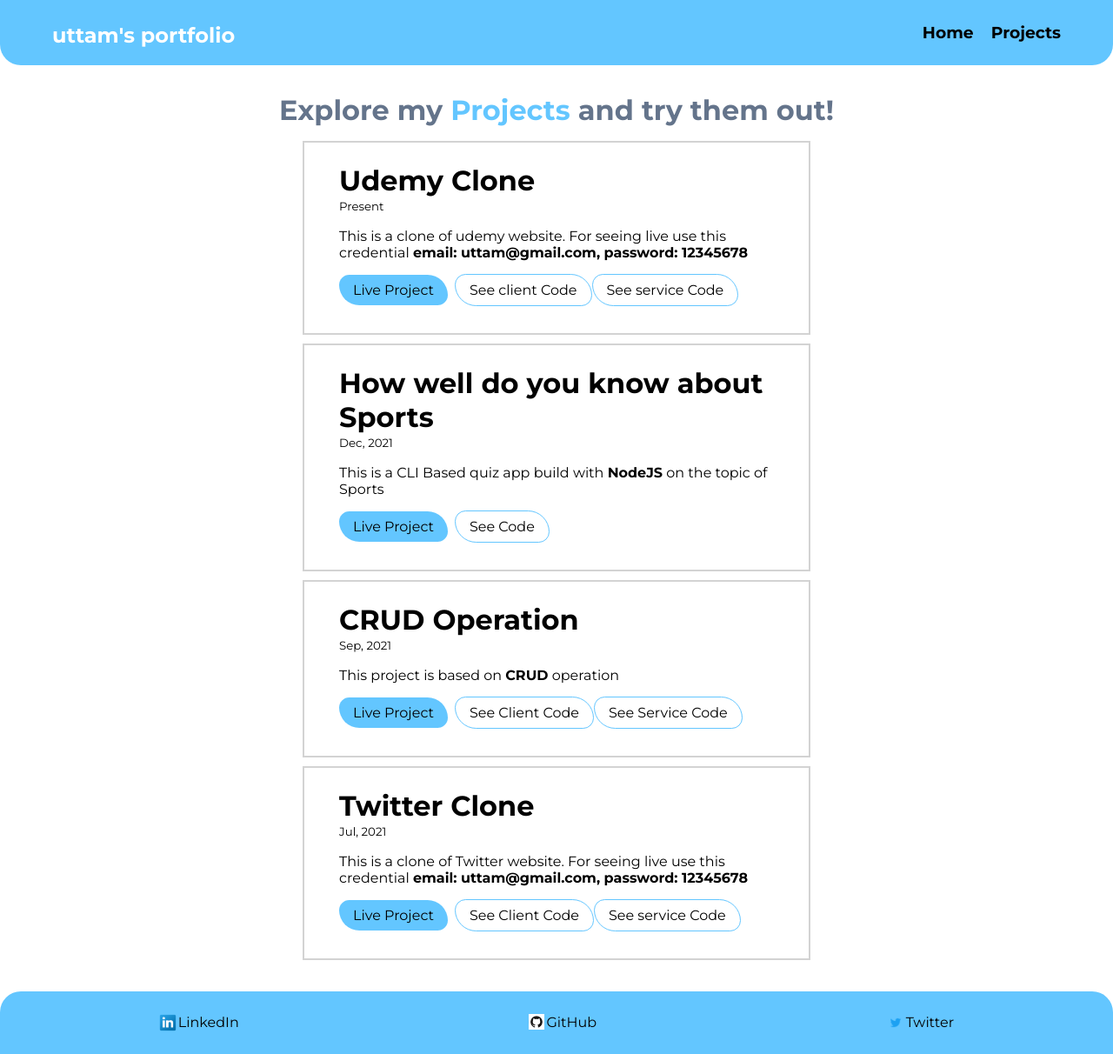
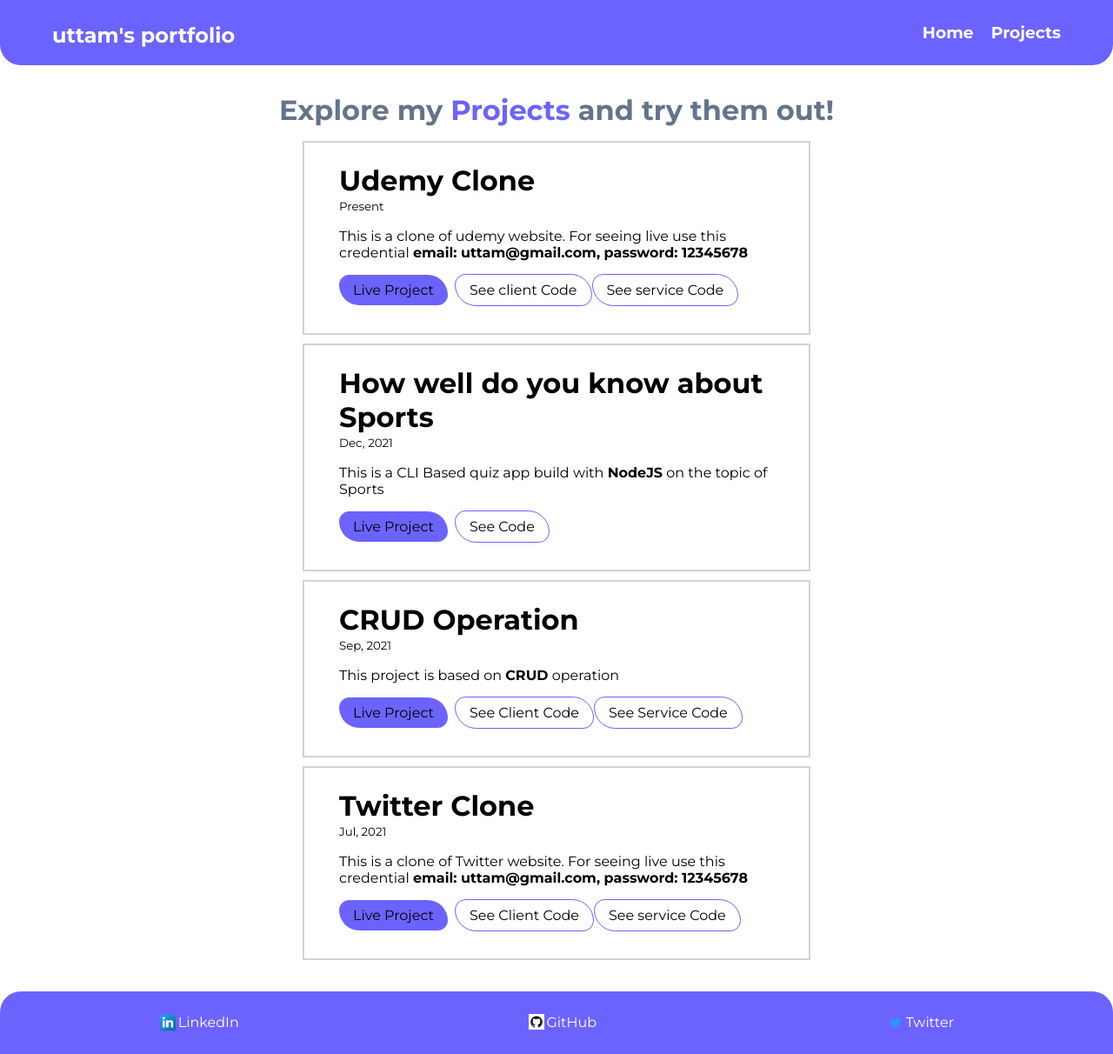
Before and after one commit to uttampatro/portfolio, a React (Create React App) app: page /projects in a window 1280 px wide. Shown: the whole page at 87% size. Built offline with nearby package versions, Linux system fonts and the light colour scheme.

Commit message:
colorChange

```diff
--- a/src/components/header/style.css
+++ b/src/components/header/style.css
@@ -1,7 +1,7 @@
 .header {
     display: flex;
     justify-content: space-between;
-    background-color: #63c6ff;
+    background-color: #6c63ff;
     color: white;
     padding: 1rem 1rem;
     padding-left: 50px;
@@ -22,9 +22,9 @@
     cursor: pointer;
     /* font-weight: 500; */
     padding: 10px;
-    color: black;
+    color: white;
 }
 
 h3:hover {
-    color: white;
+    color: black;
 }
--- a/src/pages/home/style.css
+++ b/src/pages/home/style.css
@@ -3,7 +3,7 @@
     color: #64748b;
 }
 .container > h1 > span {
-    color: #63c6ff;
+    color: #6c63ff;
 }
 .imageLogo {
     max-width: 620px;
@@ -39,27 +39,27 @@
     text-decoration: none;
     color: black;
     padding: 0.5rem 1rem;
-    background-color: #63c6ff;
+    background-color: #6c63ff;
     border-radius: 1rem 2rem;
 }
 .link-secondary {
     text-decoration: none;
     color: black;
     padding: 0.5rem 1rem;
-    border: 1px solid #63c6ff;
+    border: 1px solid #6c63ff;
     border-radius: 1rem 2rem;
 }
 .link-primary:hover {
     background-color: #99f6e4;
 }
 .link-secondary:hover {
-    background-color: #63c6ff;
+    background-color: #6c63ff;
 }
 .footer {
     display: flex;
     justify-content: space-around;
-    background-color: #63c6ff;
-    margin-top: 40px;
+    background-color: #6c63ff;
+    margin-top: 10px;
     position: sticky;
     padding: 1rem 1rem;
     border-top-left-radius: 1.5rem;
@@ -72,11 +72,11 @@
     display: flex;
     font-weight: 500;
     text-decoration: none;
-    color: black;
+    color: white;
     padding: 10px;
 }
 .footerLink:hover {
-    color: white;
+    color: black;
 }
 .footerLink > img {
     width: 20px;
--- a/src/pages/project/index.js
+++ b/src/pages/project/index.js
@@ -12,7 +12,7 @@
             <div className="headerContainer">
                 <h1 className="headerContainer-heading">
                     Explore my{' '}
-                    <span style={{ color: '#63c6ff' }}>Projects</span> and try
+                    <span style={{ color: '#6c63ff' }}>Projects</span> and try
                     them out!
                 </h1>
             </div>
--- a/src/pages/project/style.css
+++ b/src/pages/project/style.css
@@ -35,19 +35,19 @@
     color: black;
     padding: 0.5rem 1rem;
     margin-right: 00.5rem;
-    background-color: #63c6ff;
+    background-color: #6c63ff;
     border-radius: 1rem 2rem;
 }
 .link-secondary {
     text-decoration: none;
     color: black;
     padding: 0.5rem 1rem;
-    border: 1px solid #63c6ff;
+    border: 1px solid #6c63ff;
     border-radius: 1rem 2rem;
 }
 .link-primary:hover {
     background-color: #99f6e4;
 }
 .link-secondary:hover {
-    background-color: #63c6ff;
+    background-color: #6c63ff;
 }
```
Also changed, not shown: src/components/images/imageLogo.svg.
